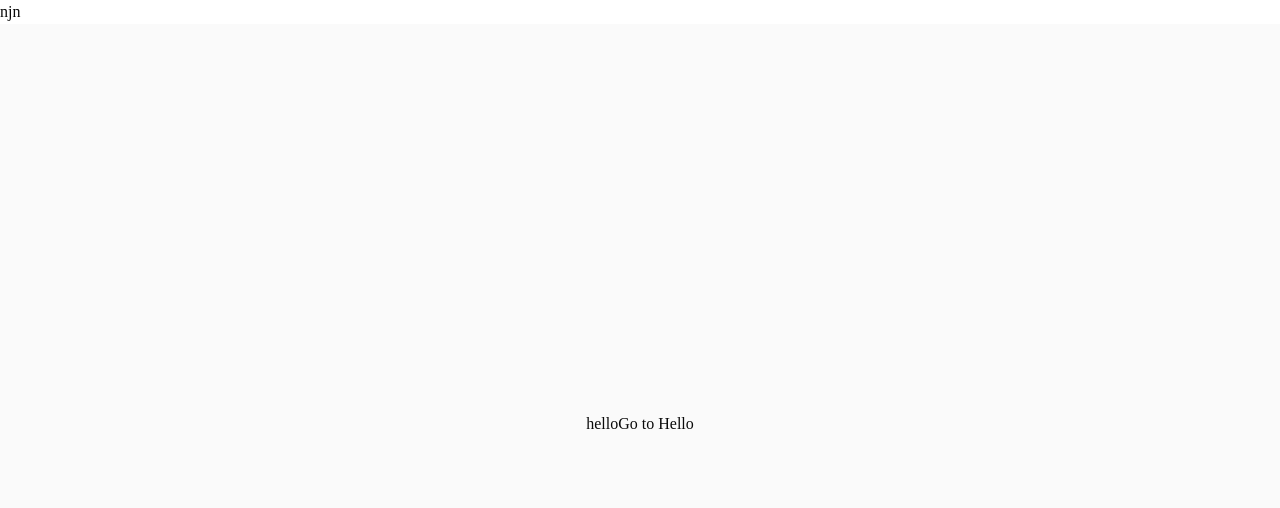
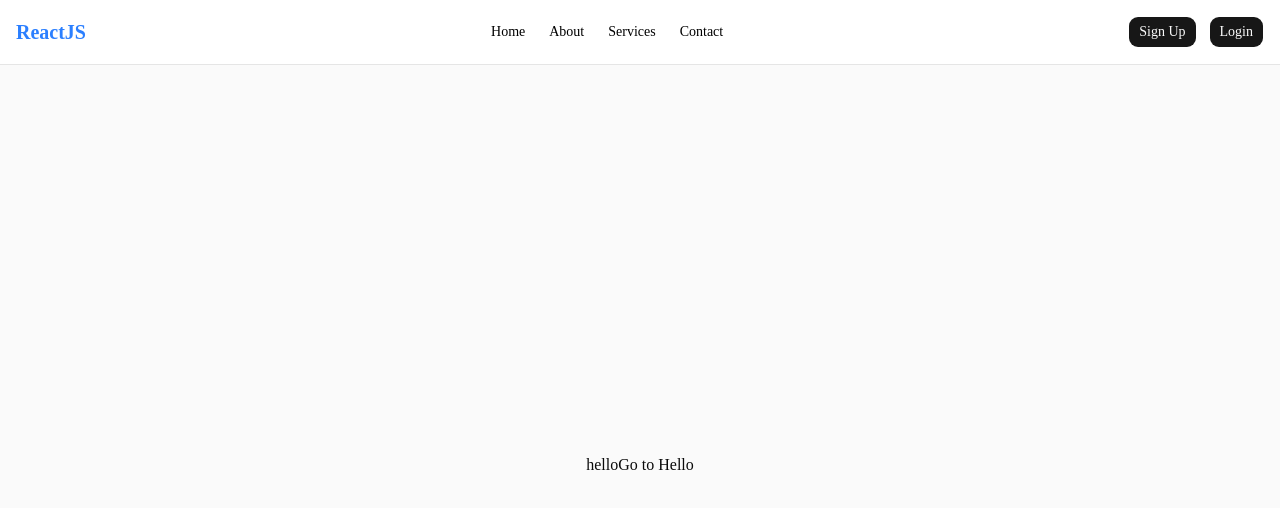
Before and after one commit to Dubey-Shubham/next-repo, a Next.js app: page / in a window 1280 px wide. Shown: the top 508 px of the page. Built offline with nearby package versions, Linux system fonts and the light colour scheme.

Commit message:
navbar created

```diff
--- a/components/web/Navbar.tsx
+++ b/components/web/Navbar.tsx
@@ -1,5 +1,39 @@
-export function Navbar(){
-    return(
-        <>njn</>
-    )
+import { Button, buttonVariants } from "@/components/ui/button";
+import Link from "next/link";
+
+export function Navbar() {
+  return (
+    <nav className="w-full border-b bg-white">
+      <div className="px-4 h-16 flex items-center justify-between">
+
+        {/* Left - Logo */}
+        <div className="text-xl font-bold text-blue-500">
+          ReactJS
+        </div>
+
+        {/* Center - Links */}
+        <div className="hidden md:flex gap-6 text-sm font-medium text-black">
+          <a href="/" className="hover:text-blue-500 transition">
+            Home
+          </a>
+          <a href="/about" className="hover:text-blue-500 transition">
+            About
+          </a>
+          <a href="/services" className="hover:text-blue-500 transition">
+            Services
+          </a>
+          <a href="/contact" className="hover:text-blue-500 transition">
+            Contact
+          </a>
+        </div>
+
+        {/* Right - Buttons */}
+        <div className="flex gap-3">
+          <Link className={buttonVariants()} href="/auth/sign-up">Sign Up</Link>
+          <Link className={buttonVariants()} href="/auth/login">Login</Link>
+        </div>
+
+      </div>
+    </nav>
+  );
 }
```
